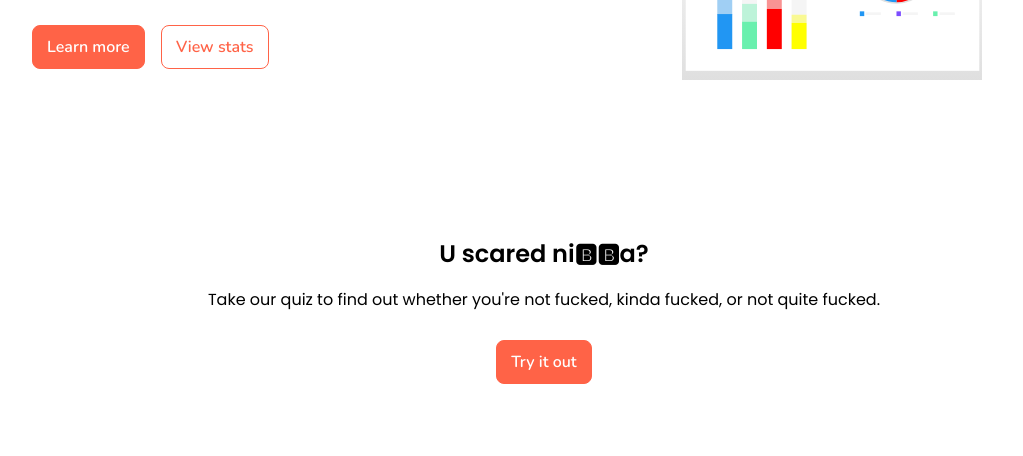
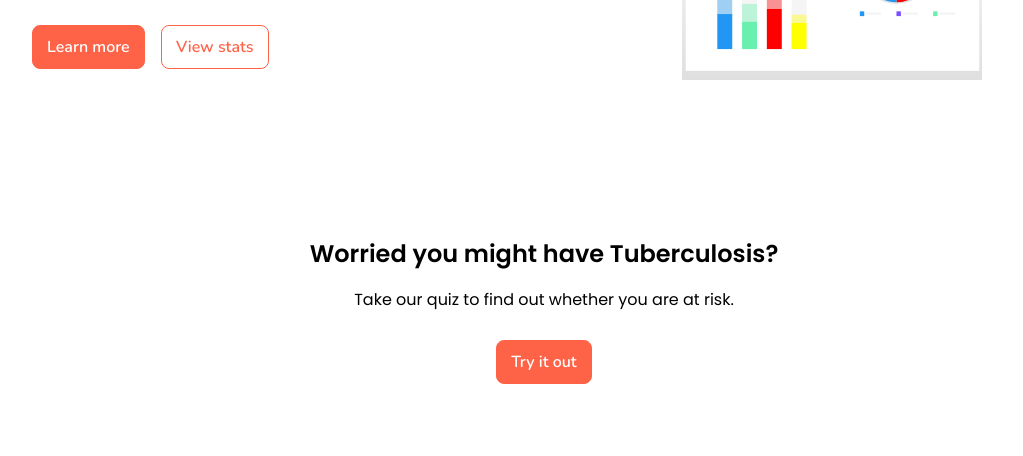
Before and after one commit to sooyongjie/TBinfo, a website: page public/index.html in a window 1280 px wide. Shown: the part 344-800 px from the top of the page, without its empty margins (96-1119 px from the left). Drawn offline with nearby package versions, Linux system fonts and the light colour scheme.

Commit message:
Update index text

```diff
--- a/public/index.html
+++ b/public/index.html
@@ -71,9 +71,9 @@
       </div>
     </div>
     <div class="middle">
-      <h2>U scared ni🅱🅱a?</h2>
+      <h2>Worried you might have Tuberculosis?</h2>
       <p>
-        Take our quiz to find out whether you're not fucked, kinda fucked, or not quite fucked.
+        Take our quiz to find out whether you are at risk.
       </p>
       <a href="self-evaluation.html">
         <button class="btn-strong-solid">Try it out</button>
```
Also changed, not shown: public/js/chart.js (+2 -21 lines).
